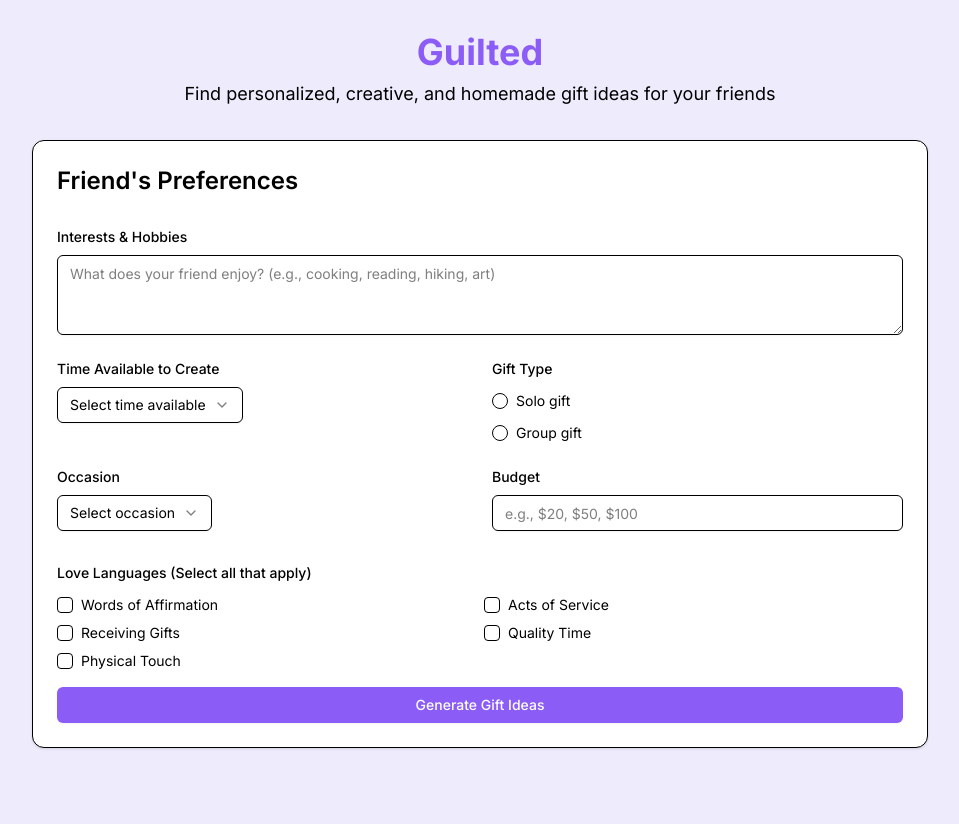
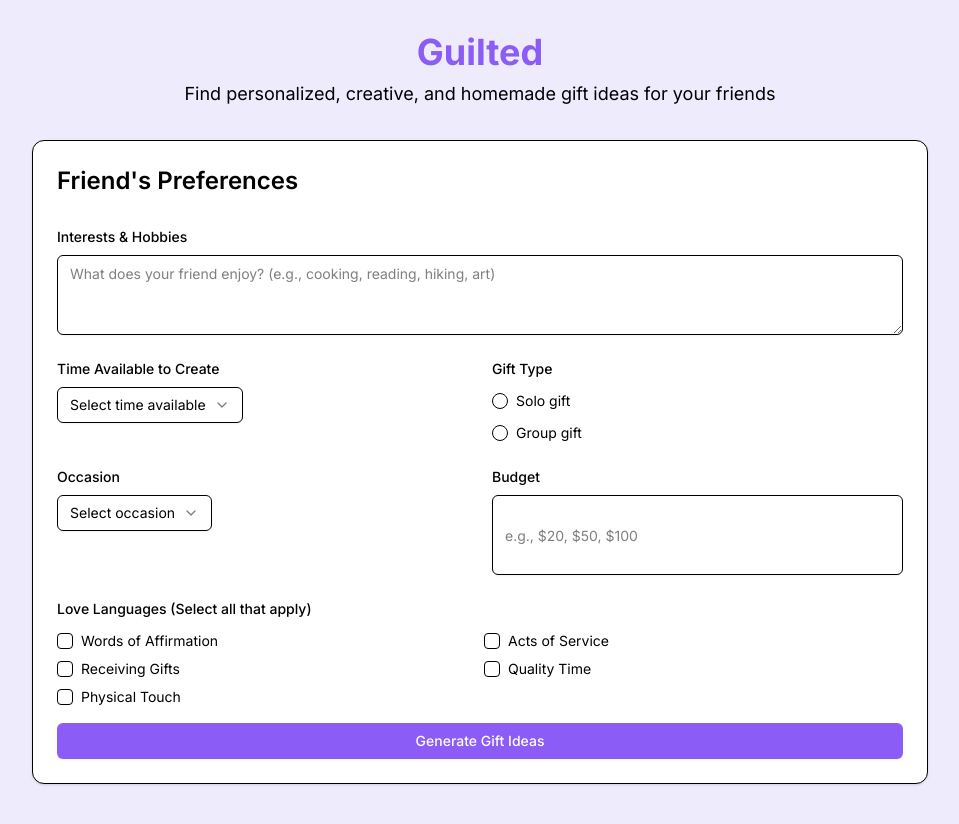
Before and after one commit to kaja-s/guilted, a Next.js app: page / in a window 1280 px wide. Shown: the whole page, without its empty margins (160-1119 px from the left). Before the commit the page ends 800 px from the top, so only its background shows below. Built offline with nearby package versions, Linux system fonts and the light colour scheme.

Commit message:
Input font change

```diff
--- a/components/friend-preferences-form.tsx
+++ b/components/friend-preferences-form.tsx
@@ -204,6 +204,7 @@ export function FriendPreferencesForm({
                 value={preferences.budget}
                 onChange={handleChange}
                 required
+                className="min-h-[80px] text-sm"
               />
             </div>
 
```
